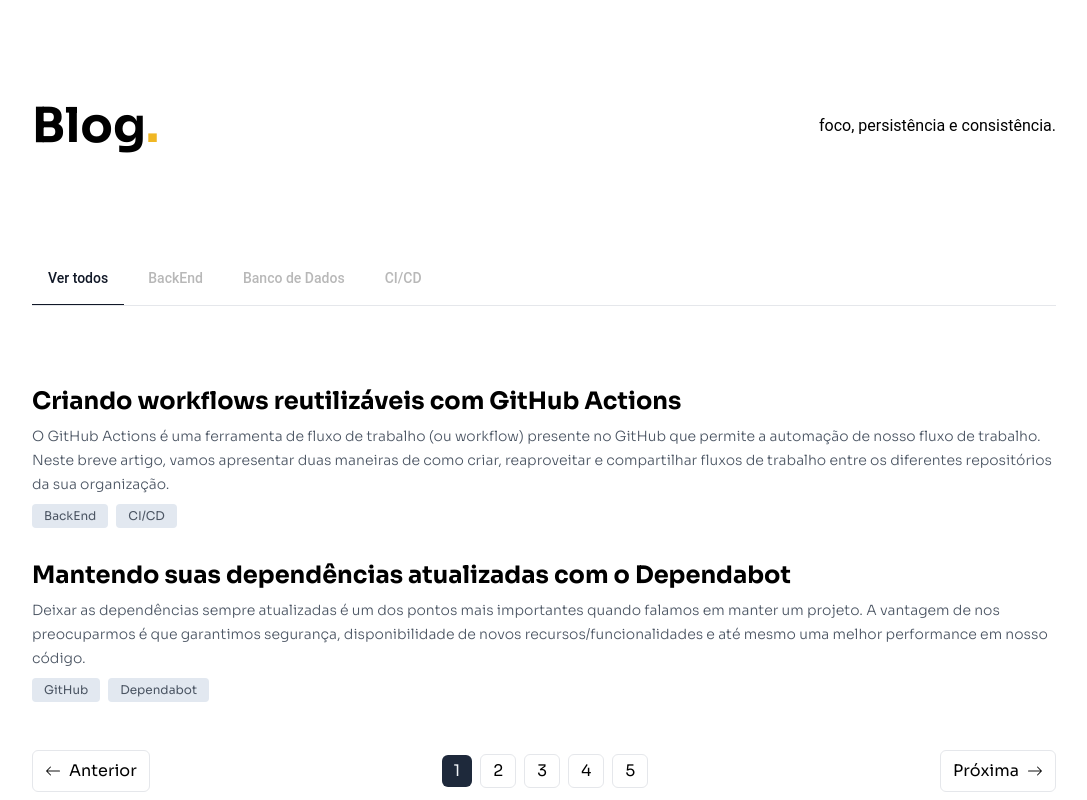
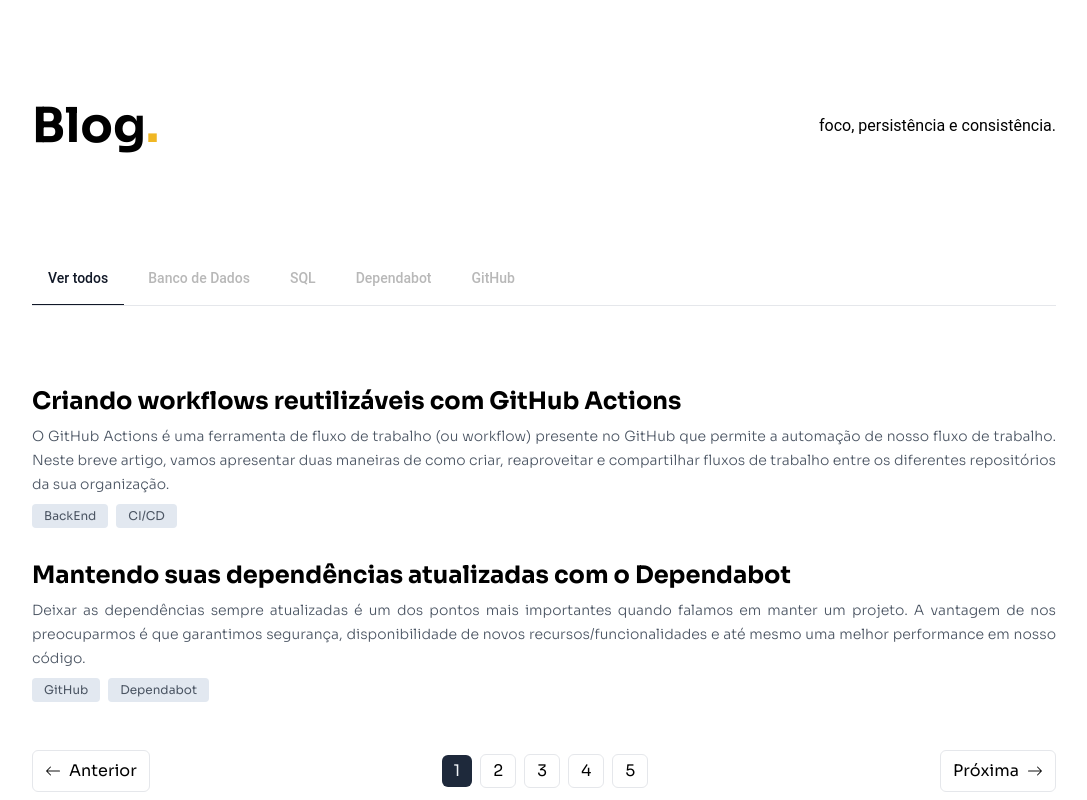
Before and after one commit to hstrada/hstrada.github.io, a Next.js app: page /blog in a window 1280 px wide. Shown: the whole page, without its empty margins (96-1183 px from the left). Built offline with nearby package versions, Linux system fonts and the light colour scheme.

Commit message:
creating categories

```diff
--- a/_posts/banco-de-dados/index.md
+++ b/_posts/banco-de-dados/index.md
@@ -3,8 +3,8 @@
 excerpt: 'O que são bancos de dados e quais são os tipos.'
 coverImage: '/assets/blog/banco-de-dados/cover.jpg'
 date: '2023-05-10T19:00:00.000Z'
-author:
-  name: Helena Strada
+author: Helena Strada
+categories: ['Banco de Dados', 'SQL']
 ---
 
 ## Contexto
--- a/_posts/mantendo-dependencias-atualizadas-dependabot/index.md
+++ b/_posts/mantendo-dependencias-atualizadas-dependabot/index.md
@@ -3,8 +3,8 @@
 excerpt: 'Caso você tenha um repositório criado em seu GitHub e que provavelmente o gerenciador de pacotes do seu projeto seja o npm, você já deve ter se deparado com o cenário abaixo em que alguns pull requests foram criados (misteriosamente).'
 coverImage: '/assets/blog/mantendo-dependencias-atualizadas-dependabot/cover.webp'
 date: '2022-05-06T09:00:00.000Z'
-author:
-  name: Helena Strada
+author: Helena Strada
+categories: ['Dependabot', 'GitHub']
 ---
 
 Caso você tenha um repositório criado em seu GitHub e que provavelmente o gerenciador de pacotes do seu projeto seja o npm, você já deve ter se deparado com o cenário abaixo em que alguns pull requests foram criados (misteriosamente).
--- /dev/null
+++ b/src/components/blog/Categories.tsx
@@ -0,0 +1,16 @@
+export const Categories = ({ categories }: { categories: string[] }) => {
+  return (
+    <>
+      {categories.map((category) => (
+        <li className="mr-2" key={category}>
+          <a
+            href="#"
+            className="inline-block text-gray-500 hover:text-gray-900 hover:bg-gray-50 rounded-t-lg py-4 px-4 text-sm font-medium text-center dark:text-gray-400  dark:hover:bg-gray-800 dark:hover:text-gray-300"
+          >
+            {category}
+          </a>
+        </li>
+      ))}
+    </>
+  );
+};
--- a/src/interfaces/post.ts
+++ b/src/interfaces/post.ts
@@ -5,7 +5,7 @@
     coverImage: string
     author: string
     excerpt: string
-    categories?: string
+    categories?: []
     content: string
 }
 
--- a/src/lib/api.ts
+++ b/src/lib/api.ts
@@ -1,6 +1,7 @@
 import fs from 'fs'
 import { join } from 'path'
 import matter from 'gray-matter'
+import Post from '../interfaces/post'
 
 const postsDirectory = join(process.cwd(), '_posts')
 
@@ -8,14 +9,14 @@
   return fs.readdirSync(postsDirectory, { withFileTypes: true })
 }
 
+type Items = {
+  [key: string]: string
+}
+
 export function getPostBySlug(slug: string, fields: string[] = []) {
   const fullPath = join(postsDirectory, `${slug}/index.md`)
   const fileContents = fs.readFileSync(fullPath, 'utf8')
   const { data, content } = matter(fileContents)
-
-  type Items = {
-    [key: string]: string
-  }
 
   const items: Items = {}
 
@@ -45,3 +46,9 @@
     .sort((post1, post2) => (post1.date > post2.date ? -1 : 1))
   return posts
 }
+
+export function getAllCategories(allPosts: Items[]) {
+  const searchForCategories = allPosts.map(post => post.categories)
+  const combineCategories = searchForCategories.flat(1)
+  return combineCategories
+}
--- a/src/pages/blog.tsx
+++ b/src/pages/blog.tsx
@@ -1,15 +1,18 @@
 import Head from 'next/head';
 import { BsArrowLeft, BsArrowRight } from 'react-icons/bs';
 
-import { getAllPosts } from 'lib/api';
+import { getAllCategories, getAllPosts } from 'lib/api';
 import Post from '../interfaces/post';
+import { Categories } from 'components/blog/Categories';
 
 type Props = {
   allPosts: Post[];
+  allCategories: string[];
 };
 
-export default function Blog({ allPosts }: Props) {
-  console.log(allPosts);
+export default function Blog({ allPosts, allCategories }: Props) {
+  const originalPosts = allPosts;
+
   return (
     <>
       <Head>
@@ -34,30 +37,7 @@
                   Ver todos
                 </a>
               </li>
-              <li className="mr-2">
-                <a
-                  href="#"
-                  className="inline-block text-gray-500 hover:text-gray-900 hover:bg-gray-50 rounded-t-lg py-4 px-4 text-sm font-medium text-center dark:text-gray-400  dark:hover:bg-gray-800 dark:hover:text-gray-300"
-                >
-                  BackEnd
-                </a>
-              </li>
-              <li className="mr-2">
-                <a
-                  href="#"
-                  className="inline-block text-gray-500 hover:text-gray-900 hover:bg-gray-50 rounded-t-lg py-4 px-4 text-sm font-medium text-center dark:text-gray-400 dark:hover:bg-gray-800 dark:hover:text-gray-300"
-                >
-                  Banco de Dados
-                </a>
-              </li>
-              <li className="mr-2">
-                <a
-                  href="#"
-                  className="inline-block text-gray-500 hover:text-gray-900 hover:bg-gray-50 rounded-t-lg py-4 px-4 text-sm font-medium text-center dark:text-gray-400  dark:hover:bg-gray-800 dark:hover:text-gray-300"
-                >
-                  CI/CD
-                </a>
-              </li>
+              <Categories categories={allCategories} />
             </ul>
           </div>
 
@@ -66,7 +46,7 @@
               <h2 className="text-2xl leading-tight font-bold max-w-screen-lg font-sans">
                 Criando workflows reutilizáveis com GitHub Actions
               </h2>
-              <p className="mt-2 font-sans font-light leading-6 text-gray-600 text-sm">
+              <p className="mt-2 font-sans font-light text-justify leading-6 text-gray-600 text-sm">
                 O GitHub Actions é uma ferramenta de fluxo de trabalho (ou
                 workflow) presente no GitHub que permite a automação de nosso
                 fluxo de trabalho. Neste breve artigo, vamos apresentar duas
@@ -87,7 +67,7 @@
               <h2 className="text-2xl leading-tight font-bold max-w-screen-lg font-sans ">
                 Mantendo suas dependências atualizadas com o Dependabot
               </h2>
-              <p className="mt-2 font-sans font-light leading-6 text-gray-600 text-sm flex items-center">
+              <p className="mt-2 font-sans font-light text-justify leading-6 text-gray-600 text-sm flex items-center">
                 Deixar as dependências sempre atualizadas é um dos pontos mais
                 importantes quando falamos em manter um projeto. A vantagem de
                 nos preocuparmos é que garantimos segurança, disponibilidade de
@@ -131,9 +111,18 @@
 }
 
 export const getStaticProps = async () => {
-  const allPosts = getAllPosts(['title', 'date', 'slug', 'author', 'excerpt']);
+  const allPosts = getAllPosts([
+    'title',
+    'date',
+    'slug',
+    'author',
+    'excerpt',
+    'categories'
+  ]);
+
+  const allCategories = getAllCategories(allPosts);
 
   return {
-    props: { allPosts }
+    props: { allPosts, allCategories }
   };
 };
```
